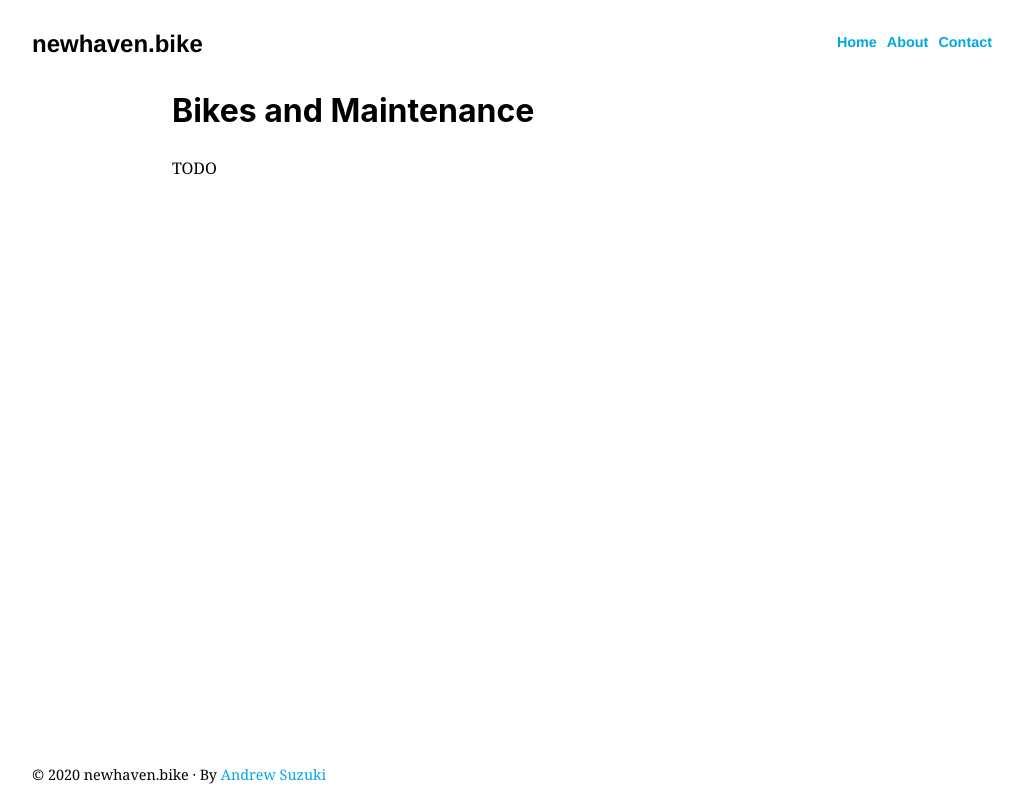
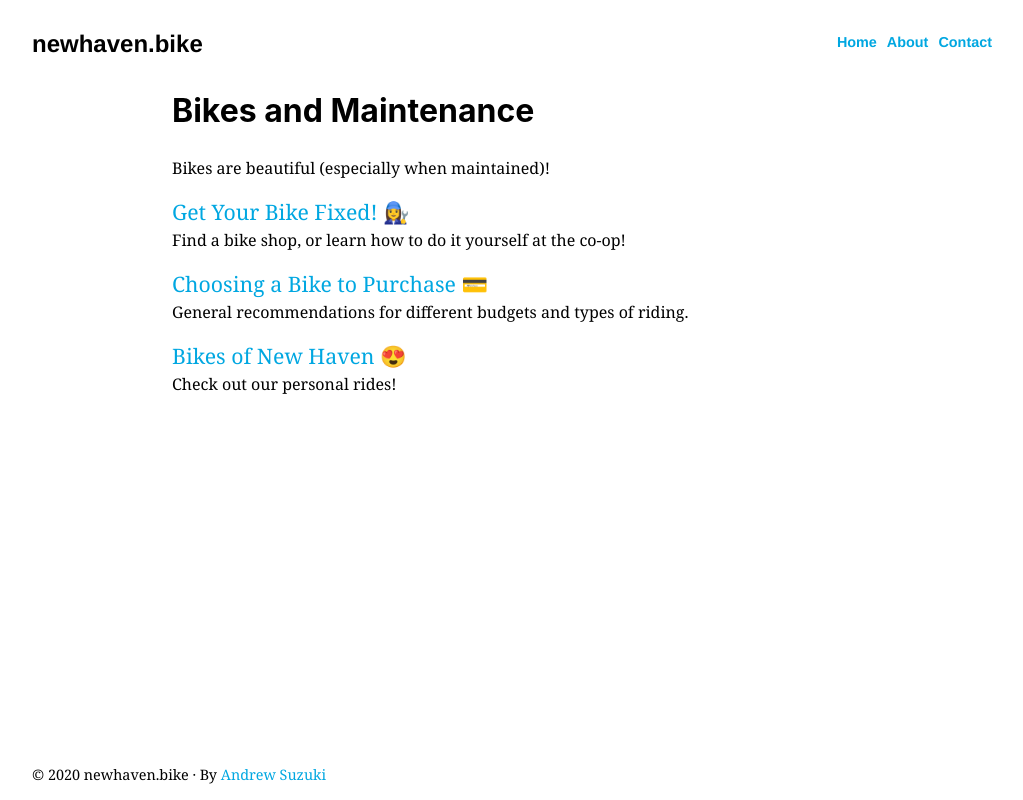
Before and after one commit to andrewsuzuki/newhaven.bike, a Gatsby site: page /bikes in a window 1280 px wide. Shown: the whole page, without its empty margins (128-1151 px from the left). Built offline with nearby package versions, Linux system fonts and the light colour scheme; Gatsby itself is replaced by a stand-in of ours.

Commit message:
category page listing

```diff
--- /dev/null
+++ b/src/components/category-page-listing.js
@@ -0,0 +1,39 @@
+import React from "react"
+import { Link } from "gatsby"
+
+import contentPages from "../content-pages.json"
+
+const CategoryPageListing = ({ category }) => {
+  const filtered =
+    category === "community"
+      ? contentPages
+          .filter(p => p.category === "community")
+          .concat([contentPages.find(p => p.to === "/rides/group-rides")])
+          .filter(a => a)
+      : contentPages.filter(contentPage => contentPage.category === category)
+
+  return (
+    <div className="category-listing">
+      {filtered.map(({ to, title, subtitle, emojis }) => (
+        <div className="category-listing-page" key={to}>
+          <Link to={to} title={title}>
+            {title}
+            {emojis && emojis.length > 0 && (
+              <>
+                {" "}
+                {emojis.map(([emoji, label], i) => (
+                  <span role="img" aria-labelledby={label} key={i}>
+                    {emoji}
+                  </span>
+                ))}
+              </>
+            )}
+          </Link>
+          {subtitle && <span className="subtitle">{subtitle}</span>}
+        </div>
+      ))}
+    </div>
+  )
+}
+
+export default CategoryPageListing
--- a/src/pages/bikes/index.js
+++ b/src/pages/bikes/index.js
@@ -2,13 +2,15 @@ import React from "react"
 
 import Layout, { Narrow } from "../../components/layout"
 import SEO from "../../components/seo"
+import CategoryPageListing from "../../components/category-page-listing"
 
 const BikesPage = () => (
   <Layout>
     <SEO title="Bikes and Maintenance" />
     <Narrow>
       <h1>Bikes and Maintenance</h1>
-      <p>TODO</p>
+      <p>Bikes are beautiful (especially when maintained)!</p>
+      <CategoryPageListing category="bikes" />
     </Narrow>
   </Layout>
 )
--- a/src/pages/community/index.js
+++ b/src/pages/community/index.js
@@ -2,13 +2,15 @@ import React from "react"
 
 import Layout, { Narrow } from "../../components/layout"
 import SEO from "../../components/seo"
+import CategoryPageListing from "../../components/category-page-listing"
 
 const CommunityPage = () => (
   <Layout>
     <SEO title="Community" />
     <Narrow>
       <h1>Community</h1>
-      <p>TODO</p>
+      <p>Connect with the New Haven cycling community!</p>
+      <CategoryPageListing category="community" />
     </Narrow>
   </Layout>
 )
--- a/src/pages/commuting/index.js
+++ b/src/pages/commuting/index.js
@@ -2,13 +2,15 @@ import React from "react"
 
 import Layout, { Narrow } from "../../components/layout"
 import SEO from "../../components/seo"
+import CategoryPageListing from "../../components/category-page-listing"
 
 const CommutingPage = () => (
   <Layout>
     <SEO title="City Riding and Commuting" />
     <Narrow>
       <h1>City Riding and Commuting</h1>
-      <p>TODO</p>
+      <p>Learn how to navigate the City of New Haven on your bike.</p>
+      <CategoryPageListing category="commuting" />
     </Narrow>
   </Layout>
 )
--- a/src/pages/rides/index.js
+++ b/src/pages/rides/index.js
@@ -2,13 +2,15 @@ import React from "react"
 
 import Layout, { Narrow } from "../../components/layout"
 import SEO from "../../components/seo"
+import CategoryPageListing from "../../components/category-page-listing"
 
 const RidesPage = () => (
   <Layout>
     <SEO title="Recreational Rides" />
     <Narrow>
       <h1>Recreational Rides</h1>
-      <p>TODO</p>
+      <p>Explore Connecticut by bike, with or without a group.</p>
+      <CategoryPageListing category="rides" />
     </Narrow>
   </Layout>
 )
--- a/src/styles/layout.scss
+++ b/src/styles/layout.scss
@@ -343,3 +343,19 @@ ul.bulleted {
   list-style-type: disc;
   list-style-position: inside;
 }
+
+.category-listing {
+  &-page {
+    margin-bottom: 1em;
+
+    a {
+      display: block;
+      font-size: 1.33em;
+    }
+
+    .subtitle {
+      display: block;
+      font-size: 1em;
+    }
+  }
+}
```
Also changed, not shown: README.md.
